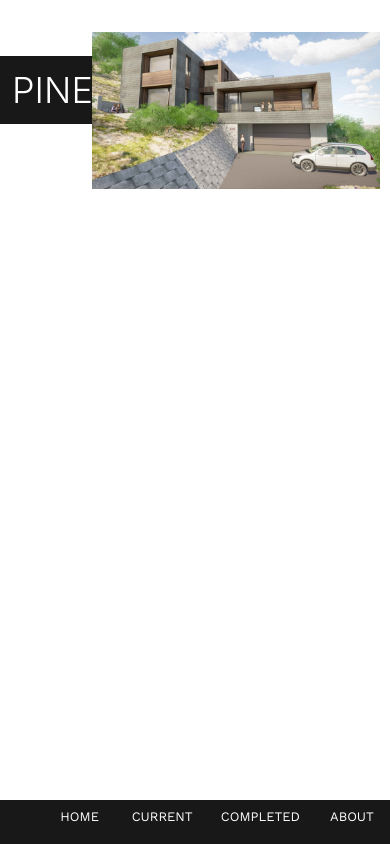
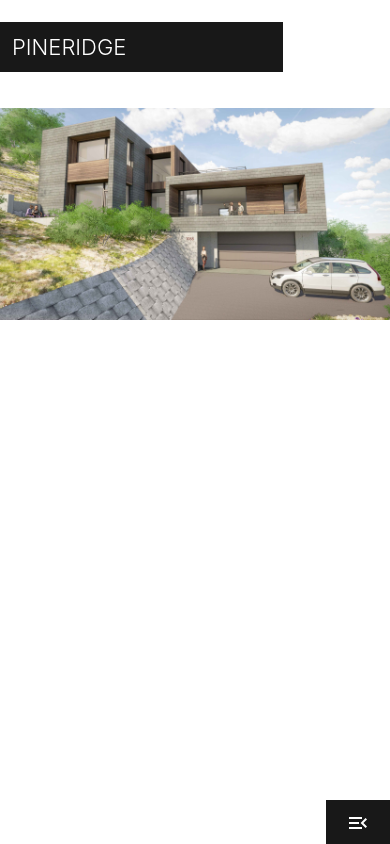
Before and after one commit to grizzCode/builder, a React (Create React App) app: page /pineridge in a window 390 px wide. Built offline with nearby package versions, Linux system fonts and the light colour scheme.

Commit message:
responsive completed projects pages online

```diff
--- a/src/App.js
+++ b/src/App.js
@@ -3,7 +3,7 @@ import './App.css';
 import WindowProvider from './components/Providers/WindowProvider'
 import { BrowserRouter, Switch, Route, Redirect } from 'react-router-dom'
 import Home from './components/Home'
-import PageLayout from './components/PageLayout'
+import PageLayout from './components/Layouts/PageLayout'
 
 import About from './components/About'
 import Method from './components/Method';
@@ -35,10 +35,10 @@ function App() {
             <PageLayout name="method" content={Method()} />
           </Route>
           <Route exact path="/pineridge">
-            <CurrentProject name="PINERIDGE" image={PineridgeImg} />
+            <PageLayout name="PINERIDGE" content={CurrentProject(PineridgeImg)} />
           </Route>
           <Route exact path="/robertson">
-            <CurrentProject name="ROBERTSON" image={RobertsonImg} />
+            <PageLayout name="ROBERTSON" content={CurrentProject(RobertsonImg)} />
           </Route>
           <Route exact path="/testimonials">
             <PageLayout name="testimonials" content={Testimonials()} />
--- a/src/components/Completed_Project.js
+++ b/src/components/Completed_Project.js
@@ -2,10 +2,14 @@ import React from 'react'
 import Menu from './Menu'
 import styled from 'styled-components'
 import Gallery from './Gallery'
+import MobileMenu from './MobileMenu'
+import { useWindowDimensions } from './Providers/WindowProvider'
 
 export default function CompletedProject(props) {
+  const { width } = useWindowDimensions()
+  const breakpoint = 1224
 
-
+  function renderDesktop() {
   return(
     <>
     <Menu/>
@@ -22,8 +26,29 @@ export default function CompletedProject(props) {
       </GalleryDiv>
     </StyledDiv>
     </>
-  )
+  )}
+
+  function renderMobile() {
+    return(
+      <>
+      <MobileMenu/>
+      <MobileHeader>
+          <StyledHeader>{props.name}</StyledHeader>
+      </MobileHeader>
+      <MobileGallery>
+        <Gallery images={props.images}/>
+      </MobileGallery>
+      <StyledList>
+          <StyledList>{props.description}</StyledList>
+          <StyledList>{props.specs}</StyledList>
+        </StyledList>
+      </>
+    )}
+
+  return ( width > breakpoint ? renderDesktop() : renderMobile())
 }
+
+// _____________________DESKTOP_________________________________
 
 const GalleryDiv = styled.div`
   margin: auto;
@@ -45,6 +70,13 @@ const StyledHeader = styled.h1`
   color: white;
   padding: 12px;
   width: 90%;
+  @media (max-width: 1224px) {
+    margin-top: 8%;
+    margin-bottom: 8%;
+  }
+  @media (max-width: 800px) {
+    font-size: 22px;
+  }
 `
 
 const StyledDiv = styled.div`
@@ -71,3 +103,17 @@ const StyledList = styled.div`
     padding: 10px;
   }
 `
+
+// _____________________MOBILE_________________________________
+
+const MobileHeader = styled.div`
+width: 70%;
+`
+
+const MobileGallery = styled.div`
+margin: auto;
+margin-top: 1.2%;
+height: auto;
+width: 100vw;
+overflow: hidden;
+`
--- a/src/components/Current_Project.js
+++ b/src/components/Current_Project.js
@@ -1,19 +1,12 @@
 import React from 'react'
-import Menu from './Menu'
+
 import styled from 'styled-components'
 
-export default function CurrentProject(props) {
-  console.log(props)
+export default function CurrentProject(image) {
   return(
 
     <>
-      <Menu/>
-      <StyledDiv>
-        <HeaderDiv>
-          <StyledHeader>{props.name}</StyledHeader>
-        </HeaderDiv>
-        <StyledImg src={props.image}/>
-      </StyledDiv>
+        <StyledImg src={image}/>
     </>
   )
 }
@@ -24,30 +17,8 @@ const StyledImg = styled.img`
   height: auto;
   width: 74vw;
   overflow: hidden;
+  @media (max-width: 1224px) {
+    margin-top: 8%;
+    width: 100vw;
+  }
 `
-
-const StyledHeader = styled.h1`
-  font-family: inherit;
-  font-weight: 300;
-  font-size: 36px;
-  margin-top: 22%;
-  margin-bottom: 8%;
-  margin-left: 0;
-  margin-right: 3%;
-  background-color: #181818;
-  color: white;
-  padding: 12px;
-  width: 100%;
-`
-
-const StyledDiv = styled.div`
-  display: flex;
-  justify-content: center
-  width: 100%;
-  margin-top: 30px;
-`
-
-const HeaderDiv = styled.div`
-  width: 21%;
-  margin-top: 2%;
-`
--- a/src/components/PageLayout.js
+++ b/src/components/Layouts/PageLayout.js
@@ -1,8 +1,8 @@
 import React from 'react'
-import Menu from './Menu'
+import Menu from '../Menu'
 import styled from 'styled-components'
-import MobileMenu from './MobileMenu'
-import { useWindowDimensions } from './Providers/WindowProvider'
+import MobileMenu from '../MobileMenu'
+import { useWindowDimensions } from '../Providers/WindowProvider'
 
 export default function PageLayout(props) {
   const { width } = useWindowDimensions()
@@ -15,6 +15,10 @@ export default function PageLayout(props) {
       <StyledDiv>
         <HeaderDiv>
           <StyledHeader>{props.name}</StyledHeader>
+          <StyledList>
+            <StyledList>{props.description}</StyledList>
+            <StyledList>{props.specs}</StyledList>
+          </StyledList>
         </HeaderDiv>
         <ContentDiv>
           {props.content}
@@ -41,6 +45,7 @@ export default function PageLayout(props) {
     return ( width > breakpoint ? renderDesktop() : renderMobile())
 }
 
+// _____________________DESKTOP_________________________________
 const StyledHeader = styled.h1`
   font-family: inherit;
   font-weight: 300;
@@ -54,6 +59,13 @@ const StyledHeader = styled.h1`
   padding: 12px;
   width: 95%;
   text-transform: uppercase;
+  @media (max-width: 1224px) {
+    margin-top: 8%;
+    margin-bottom: 2%;
+  }
+  @media (max-width: 800px) {
+    font-size: 22px;
+  }
 `
 
 const StyledDiv = styled.div`
@@ -75,7 +87,21 @@ const ContentDiv = styled.div`
   flex-direction: column;
   width: 100%;
   `
+// _____________________MOBILE_________________________________
 
-  const MobileHeader = styled.div`
+const MobileHeader = styled.div`
     width: 70%;
   `
+
+const StyledList = styled.div`
+  font-family: font-family: 'Montserrat', sans-serif;
+  font-weight: 300;
+  color: #111111;
+  margin: 6px;
+  > ul {
+    margin-left: 10px;
+    margin-right: 10px;
+    border-top: 1px solid lightgrey;
+    padding: 10px;
+  }
+`
--- a/src/components/Testimonials.js
+++ b/src/components/Testimonials.js
@@ -66,6 +66,7 @@ const StyledText = styled.div`
   height: 85vh;
   width: 90%;
   margin-top: 30px;
+  margin-bottom: 40px;
   overflow: scroll;
 `
 
```
Lines whose indentation alone changed are shown as unchanged.
